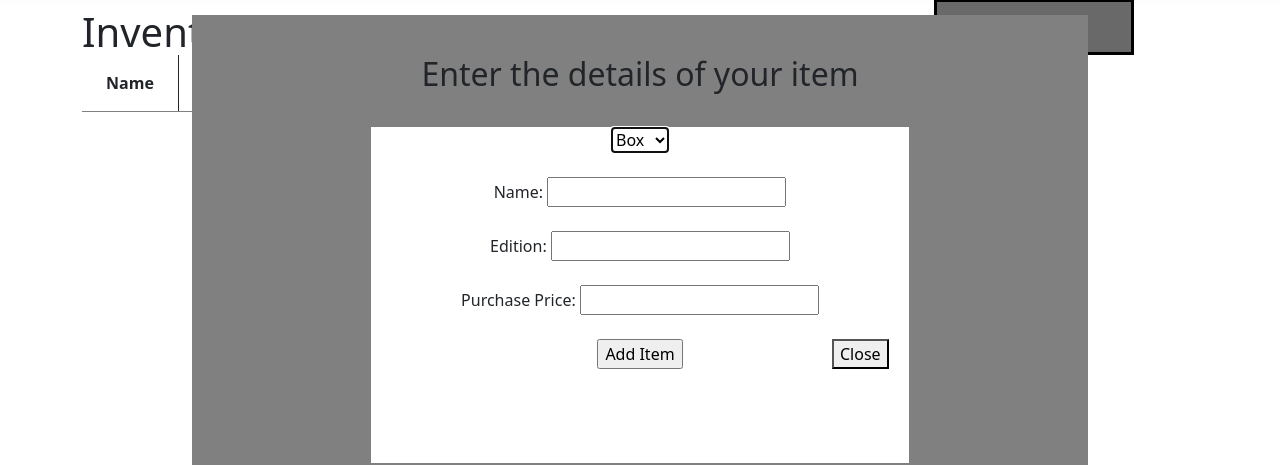
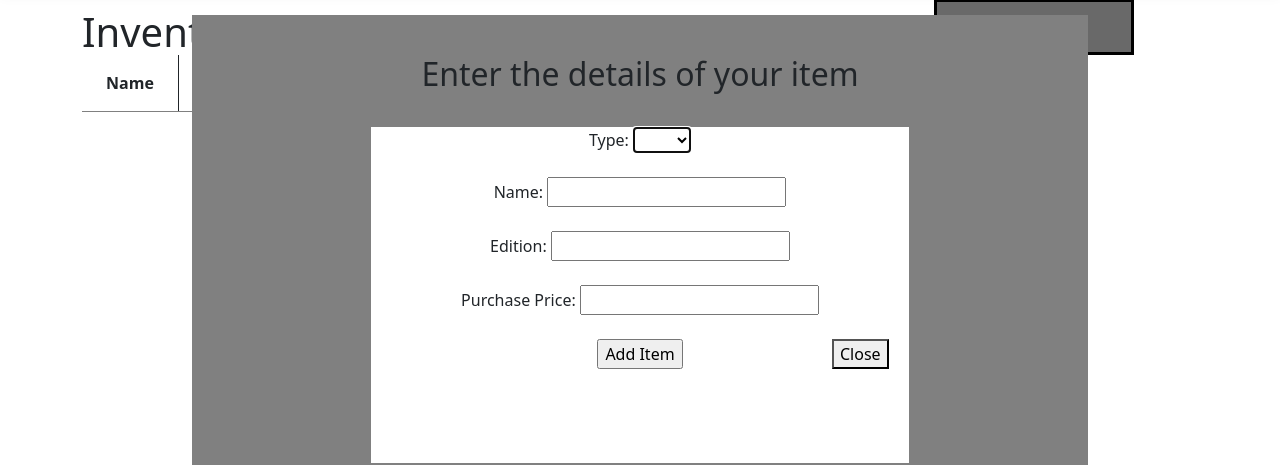
Before and after one commit to HunterMuratore/MetaZoo-Tracker-Project, an Angular app in the folder Inventory Tracker Project/ClientApp/: page /Inventory in a window 1280 px wide. Both pictures are taken after a click on the button "Add Item". Shown: the part 65-530 px from the top of the page. Built offline with nearby package versions, Linux system fonts and the light colour scheme; no server answers.

Commit message:
Fixed add-item html form to hold user data entries

```diff
--- a/Inventory Tracker Project/ClientApp/src/app/page/inventory/add-item/add-item.component.html
+++ b/Inventory Tracker Project/ClientApp/src/app/page/inventory/add-item/add-item.component.html
@@ -12,14 +12,14 @@
 <div class="popup-container">
   <h2>Enter the details of your item</h2>
   <div class="popup">
-    <form ngForm #myForm = "ngForm" (ngSubmit)="onSubmit(myForm)">
-      <select name="type">
-        <option value="box" name="box">Box</option>
-        <option value="card" name="card">Card</option>
+    <form ngForm #myForm="ngForm" (ngSubmit)="onSubmit(myForm)">
+      Type: <select name="type" ngModel>
+        <option value="box">Box</option>
+        <option value="card">Card</option>
       </select><br /><br />
-      Name: <input type="text" name="name"/><br /><br />
-      Edition: <input type="text" name="edition"/><br /><br />
-      Purchase Price: <input type="text" name="purchase-price"/><br /><br />
+      Name: <input type="text" name="name" ngModel /><br /><br />
+      Edition: <input type="text" name="edition" ngModel /><br /><br />
+      Purchase Price: <input type="text" name="purchase-price" ngModel /><br /><br />
       <input id="addItem" type="submit" value="Add Item" />
       <button id="close" class="close-popup" ng-click="onClose()">Close</button>
     </form>
--- a/Inventory Tracker Project/ClientApp/src/app/page/inventory/add-item/add-item.component.ts
+++ b/Inventory Tracker Project/ClientApp/src/app/page/inventory/add-item/add-item.component.ts
@@ -9,14 +9,15 @@ import { InventoryService } from '../../../services/InventoryService';
 })
 export class AddItemComponent implements OnInit {
 
-  constructor( private inventoryService: InventoryService) { }
+
+  constructor( private inventoryService: InventoryService ) { }
 
   ngOnInit(): void {
   }
 
   onSubmit(form: NgForm) {
     console.log(form.value);
-    alert(form.value);
+    const value = Object.fromEntries(data.entries());
     /*this.inventoryService.addItem().subscribe((form) => {
       this. = form;
     })*/
```
